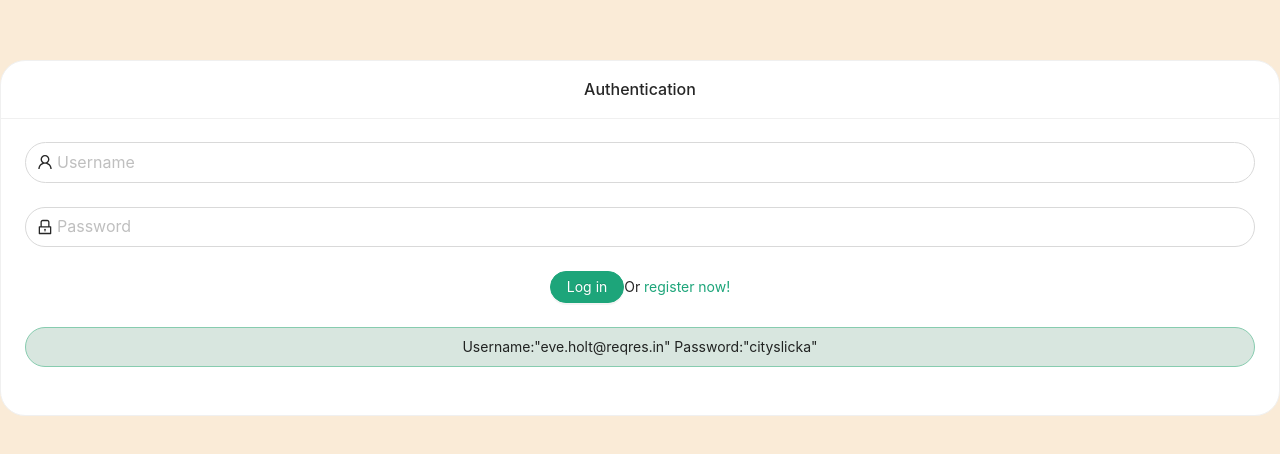
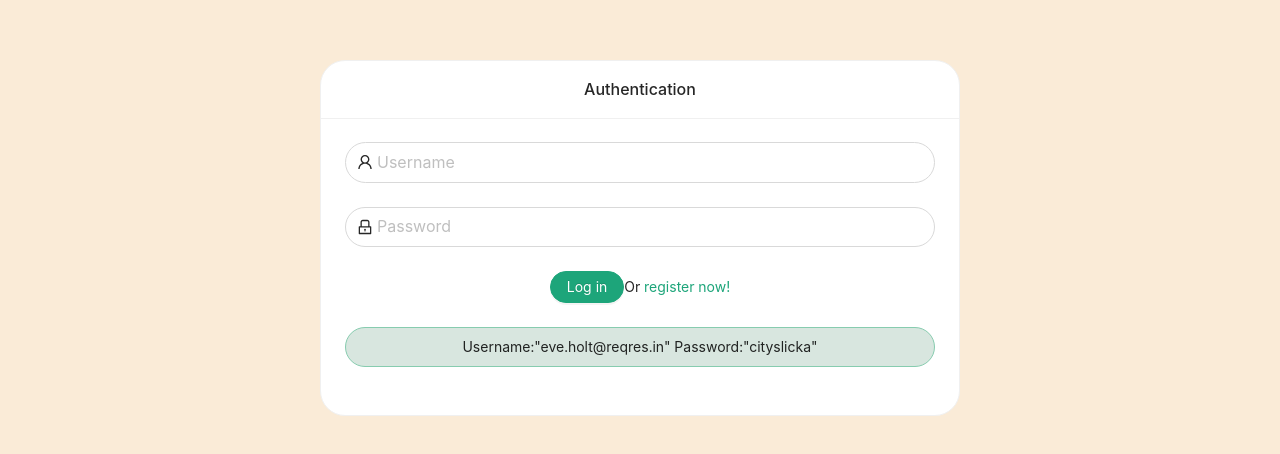
Before and after one commit to mahdisarrafzadeh/front, a React (Create React App) app: page /login in a window 1280 px wide. Shown: the part 162-616 px from the top of the page. Built offline with nearby package versions, Linux system fonts and the light colour scheme.

Commit message:
style:responsive form

```diff
--- a/src/page/login/login.less
+++ b/src/page/login/login.less
@@ -6,7 +6,10 @@
     min-height: 100vh;
 
     .login-form {
-        width: 100%;
-        height: 100%;
+        width: 50%;
+
+        @media (max-width: 768px) {
+            width: 100%
+        }
     }
 }
```
